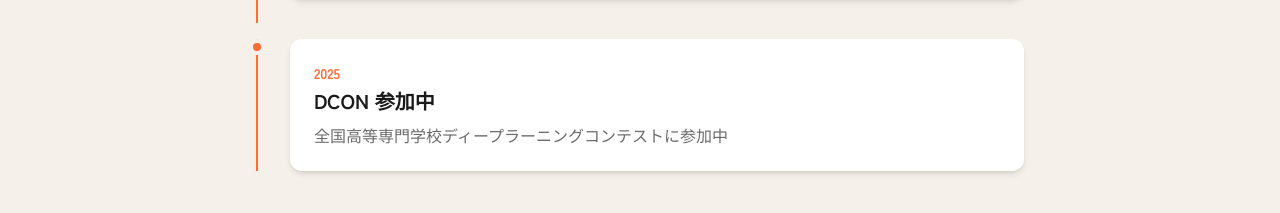
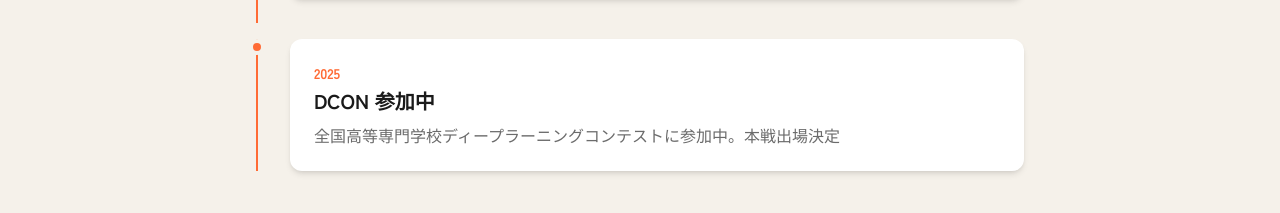
Before and after one commit to HizumeKazushi/portfolio, a Next.js app: page / in a window 1280 px wide. Shown: the part 1962-2175 px from the top of the page. Built offline with nearby package versions, Linux system fonts and the light colour scheme.

Commit message:
add:dcon追記

```diff
--- a/data/portfolio.js
+++ b/data/portfolio.js
@@ -89,7 +89,7 @@
       {
         year: '2025',
         title: 'DCON 参加中',
-        description: '全国高等専門学校ディープラーニングコンテストに参加中',
+        description: '全国高等専門学校ディープラーニングコンテストに参加中。本戦出場決定',
       },
     ],
   },
```
